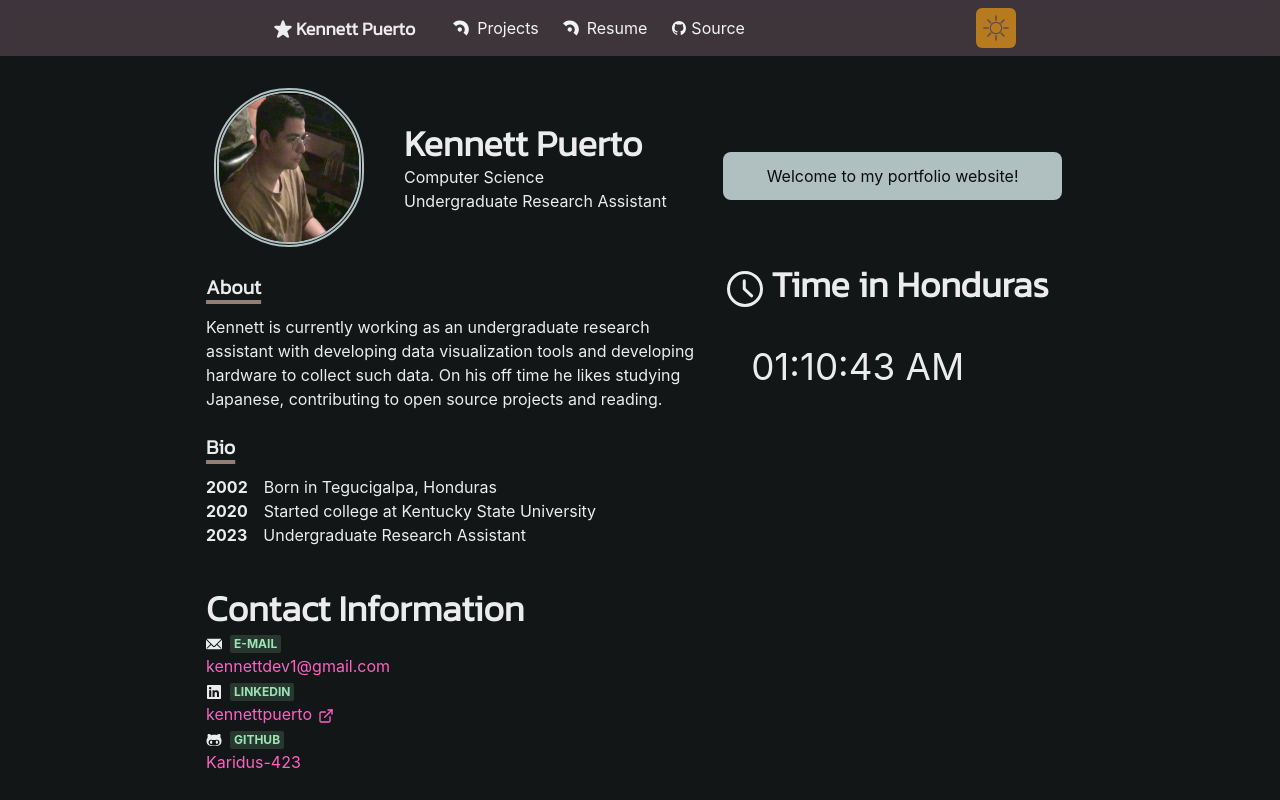
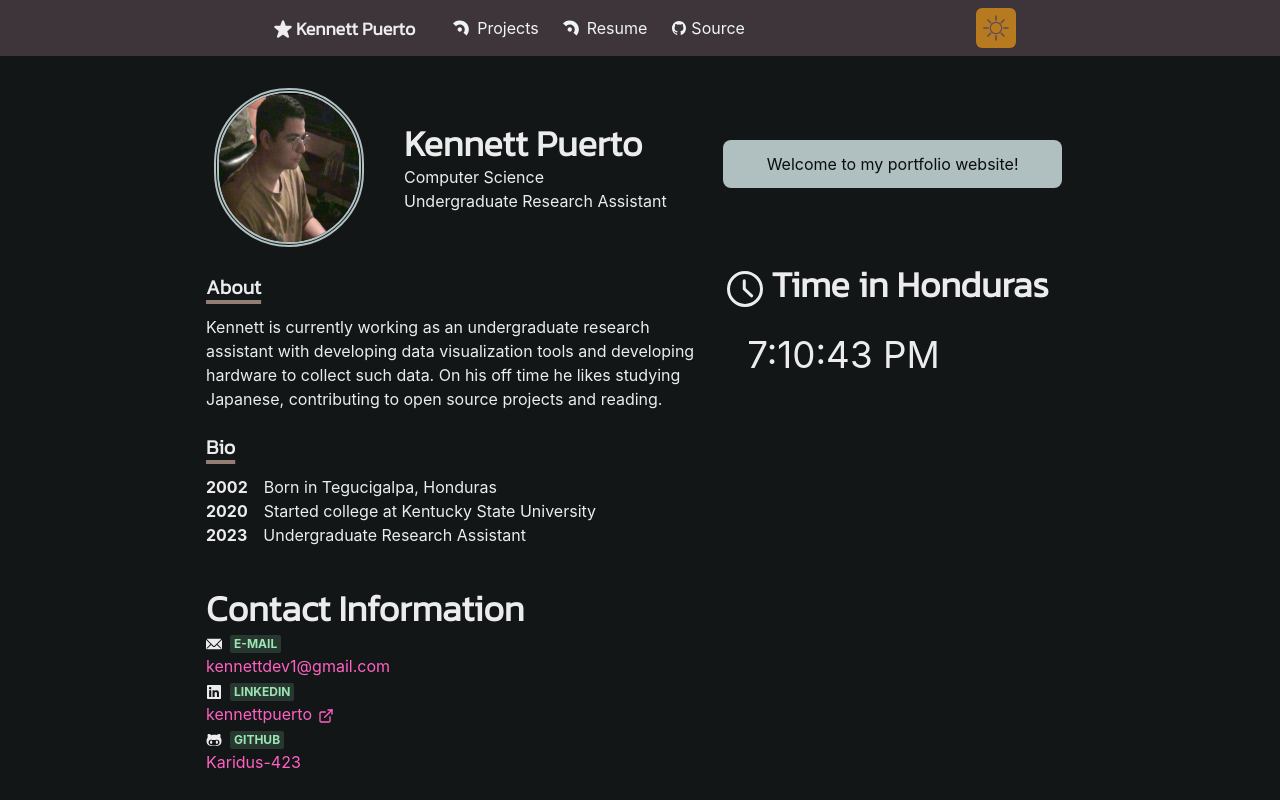
Before and after one commit to Karidus-423/career_portfolio, a Next.js app: page / in a window 1280 px wide. Built offline with nearby package versions, Linux system fonts and the light colour scheme.

Commit message:
Fixed linked box issue

```diff
--- a/components/clock.js
+++ b/components/clock.js
@@ -1,4 +1,4 @@
-import { Text, Box } from '@chakra-ui/react';
+import { Text } from '@chakra-ui/react';
 import React, { useState, useEffect } from 'react';
 
 const Clock = () => {
@@ -14,22 +14,22 @@ const Clock = () => {
 
     function getFormattedTime() {
         const now = new Date();
-        let hours = now.getHours();
-        const meridiem = hours >= 12 ? 'PM' : 'AM';
-        hours = hours % 12 || 12;
-        hours = hours.toString().padStart(2, '0');
-        const minutes = now.getMinutes().toString().padStart(2, '0');
-        const seconds = now.getSeconds().toString().padStart(2, '0');
-        return `${hours}:${minutes}:${seconds} ${meridiem}`;
+        const options = {
+            hour: 'numeric',
+            minute: 'numeric',
+            second: 'numeric',
+            hour12: true,
+            timeZone: 'America/Tegucigalpa', // Set the timezone to Honduras
+        };
+
+        return now.toLocaleTimeString('en-US', options);
     }
 
     return (
-        <Box ml={6} mt={8}>
-            <Text fontSize={'2.3rem'}>
-                {time}
-            </Text>
-        </Box>
-    )
+        <Text fontSize={'2.3rem'}>
+            {time}
+        </Text>
+    );
 };
 
 export default Clock;
--- a/components/copy-to-clipboard.js
+++ b/components/copy-to-clipboard.js
@@ -27,7 +27,7 @@ const Clip = ({ children }) => {
                     {children}
                 </Box>
                 {isCopied &&
-                    <Box ml={5} >
+                    <Box ml={5} display={'inline-flex'} alignItems={'center'}>
                         <CheckIcon mr={1} />
                         <Text>Copied!</Text>
                     </Box>
--- a/components/grid-item.js
+++ b/components/grid-item.js
@@ -5,7 +5,7 @@ import { Box, Text, LinkOverlay, LinkBox } from '@chakra-ui/react'
 
 export const GridItem = ({ children, href, title, thumbnail }) => (
     <Box w="100%" textAlign={"center"}>
-        <Linkbox cursor="pointer">
+        <LinkBox cursor="pointer">
             <Image
                 src={thumbnail}
                 alt={title}
@@ -17,9 +17,9 @@ export const GridItem = ({ children, href, title, thumbnail }) => (
                 <Text mt={2}>{title}</Text>
             </LinkOverlay>
             <Text fontSize={14}>{children}</Text>
-        </Linkbox>
+        </LinkBox>
 
-    </Box>
+    </Box >
 )
 
 export const ProjectGridItem = ({
--- a/components/large.js
+++ b/components/large.js
@@ -1,7 +1,7 @@
 import { Container, List, ListItem, Box, Heading, Link, Image, useColorModeValue, Grid, GridItem, ListIcon } from '@chakra-ui/react'
 import { FaGithubAlt, FaLinkedin } from "react-icons/fa"
 import { Meta } from '../components/project-components'
-import Section from '../components/section'
+import Section, { SectionRight } from '../components/section'
 import { ExternalLinkIcon, TimeIcon, EmailIcon } from '@chakra-ui/icons'
 import { BioSection, BioYear } from '../components/bio'
 import Clip from './copy-to-clipboard'
@@ -46,13 +46,15 @@ const LargePage = () => {
                     </Box>
                 </GridItem>
                 <GridItem rowSpan={1} colSpan={3} margin={3} alignSelf={'center'} pt={4}>
-                    <Box borderRadius="lg"
-                        color={useColorModeValue('hsl(180, 12%, 95%)', 'hsl(180, 12%, 5%)')}
-                        bg={useColorModeValue('hsl(180, 10%, 28%)', 'hsl(180, 10%, 72%)')} p={3} align="center">
-                        Welcome to my portfolio website!
-                    </Box>
+                    <SectionRight>
+                        <Box borderRadius="lg"
+                            color={useColorModeValue('hsl(180, 12%, 95%)', 'hsl(180, 12%, 5%)')}
+                            bg={useColorModeValue('hsl(180, 10%, 28%)', 'hsl(180, 10%, 72%)')} p={3} align="center">
+                            Welcome to my portfolio website!
+                        </Box>
+                    </SectionRight>
                 </GridItem>
-                <GridItem colSpan={4} maxW={'60ch'}>
+                <GridItem colSpan={4} maxW={'60ch'} >
                     <Section delay={0.2}>
                         <Heading as="h3" variant="section-title">
                             About
@@ -83,19 +85,19 @@ const LargePage = () => {
                         </BioSection>
                     </Section>
                 </GridItem>
-                <GridItem ml={4} colSpan={3}>
-                    <Section delay={0.6}>
+                <GridItem ml={4} colSpan={3} rowSpan={10} alignItems={'center'}>
+                    <SectionRight delay={0.6}>
                         <Heading as={"h2"} variant="time-zone">
                             <TimeIcon /> Time in Honduras
                         </Heading>
-                        <Box>
+                        <Box mt={5} ml={5}>
                             <UpdateClock>
                                 00:00:00
                             </UpdateClock>
                         </Box>
-                    </Section>
+                    </SectionRight>
                 </GridItem>
-                <GridItem colSpan={7} rowSpan={10}>
+                <GridItem colSpan={3} rowSpan={10}>
                     <Section>
                         <Heading>
                             Contact Information
@@ -128,7 +130,6 @@ const LargePage = () => {
                             </ListItem>
                         </List>
                     </Section>
-
                 </GridItem>
             </Grid>
         </Container >
--- a/components/medium_small.js
+++ b/components/medium_small.js
@@ -5,6 +5,7 @@ import { EmailIcon, ExternalLinkIcon, TimeIcon } from '@chakra-ui/icons'
 import { FaGithubAlt, FaLinkedin } from 'react-icons/fa'
 import { Meta } from './project-components'
 import Clip from './copy-to-clipboard'
+import UpdateClock from './clock'
 
 const MediumSmallPage = () => {
     return (
@@ -78,6 +79,11 @@ const MediumSmallPage = () => {
                 <Heading as={"h2"} variant="time-zone">
                     <TimeIcon /> Time in Honduras
                 </Heading>
+                <Box mt={2} ml={3}>
+                    <UpdateClock>
+                        00:00:00
+                    </UpdateClock>
+                </Box>
             </Section>
             <Section delay={0.4}>
                 <Heading>
--- a/components/section.js
+++ b/components/section.js
@@ -18,4 +18,15 @@ const Section = ({ children, delay = 0 }) => (
     </StyledDiv>
 )
 
+export const SectionRight = ({ children, delay = 0 }) => (
+    <StyledDiv
+        initial={{ x: 10, opacity: 0 }}
+        animate={{ x: 0, opacity: 1 }}
+        transition={{ duration: 0.8, delay }}
+        mb={6}
+    >
+        {children}
+    </StyledDiv>
+)
+
 export default Section
```
